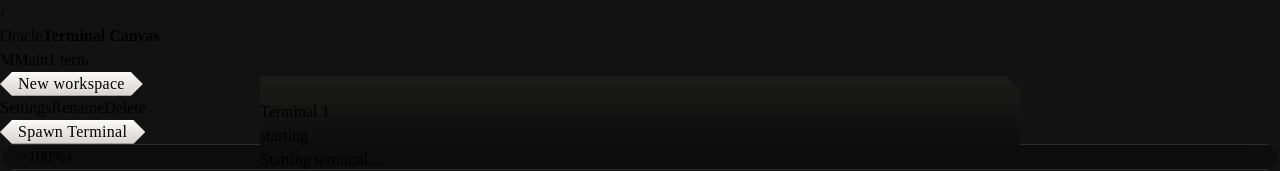
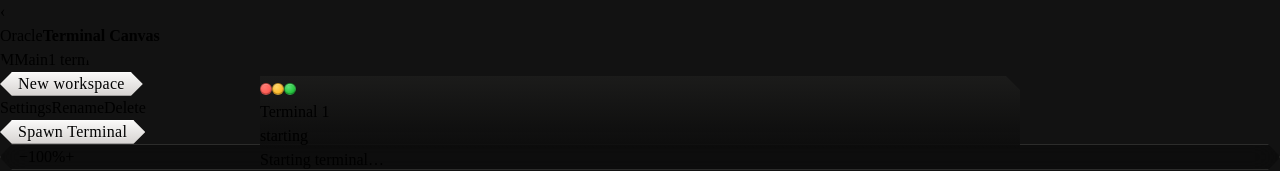
Before and after one commit to thehumanworks/baton, a React (Vite) app in the folder src/renderer/: page / in a window 1280 px wide. Both pictures are taken after a click on the button "Spawn Terminal". Shown: the top 171 px of the page. Built offline with nearby package versions, Linux system fonts and the light colour scheme; no server answers.

Commit message:
Use macOS traffic-light buttons on terminal windows
Replace the diamond/square/triangle stone-coloured window controls with
the standard macOS red/yellow/green traffic lights. Glyphs (×, −, +)
fade in on hover to match platform conventions.

```diff
--- a/src/renderer/src/components/TerminalWindow.tsx
+++ b/src/renderer/src/components/TerminalWindow.tsx
@@ -215,27 +215,37 @@
         onPointerUp={stopDrag}
         onPointerCancel={stopDrag}
       >
-        <div className="flex gap-[6px]">
+        <div className="traffic-lights group flex items-center gap-[8px]">
           <button
-            className="w-[11px] h-[11px] p-0 border-0 cursor-pointer bg-stone-300 hover:bg-stone-100 transition-colors"
-            style={{ clipPath: "polygon(50% 0, 100% 50%, 50% 100%, 0 50%)" }}
+            className="traffic-light traffic-light--close"
             type="button"
             onClick={props.onClose}
             aria-label="Close terminal"
-          />
+          >
+            <svg viewBox="0 0 10 10" aria-hidden="true">
+              <path d="M2.5 2.5 L7.5 7.5 M7.5 2.5 L2.5 7.5" />
+            </svg>
+          </button>
           <button
-            className="w-[11px] h-[11px] p-0 border-0 cursor-pointer bg-stone-500 hover:bg-stone-300 transition-colors"
+            className="traffic-light traffic-light--minimize"
             type="button"
             onClick={props.onToggleMinimized}
-            aria-label="Minimise terminal"
-          />
+            aria-label={terminal.minimized ? "Restore terminal" : "Minimise terminal"}
+          >
+            <svg viewBox="0 0 10 10" aria-hidden="true">
+              <path d="M2 5 H8" />
+            </svg>
+          </button>
           <button
-            className="w-[11px] h-[11px] p-0 border-0 cursor-pointer bg-stone-700 hover:bg-stone-400 transition-colors"
-            style={{ clipPath: "polygon(0 0, 100% 0, 100% 100%)" }}
+            className="traffic-light traffic-light--zoom"
             type="button"
             onClick={props.onToggleMinimized}
-            aria-label="Restore terminal"
-          />
+            aria-label={terminal.minimized ? "Restore terminal" : "Zoom terminal"}
+          >
+            <svg viewBox="0 0 10 10" aria-hidden="true">
+              <path d="M2.5 2.5 H7.5 V7.5 Z M7.5 7.5 H2.5 V2.5 Z" />
+            </svg>
+          </button>
         </div>
         <div
           className="overflow-hidden whitespace-nowrap text-ellipsis text-stone-200 text-[12px] font-medium tracking-wide"
--- a/src/renderer/src/styles.css
+++ b/src/renderer/src/styles.css
@@ -219,6 +219,61 @@
     backdrop-filter: blur(16px);
   }
 
+  /*
+   * macOS-style traffic light window controls.
+   * The glyphs render transparent by default and only fade in when the
+   * user hovers over the cluster, matching the standard macOS affordance.
+   */
+  .traffic-light {
+    width: 12px;
+    height: 12px;
+    padding: 0;
+    border: 0.5px solid rgba(0, 0, 0, 0.25);
+    border-radius: 9999px;
+    cursor: pointer;
+    display: inline-flex;
+    align-items: center;
+    justify-content: center;
+    box-shadow:
+      inset 0 0.5px 0 rgba(255, 255, 255, 0.35),
+      inset 0 -0.5px 0 rgba(0, 0, 0, 0.2);
+    transition: filter 120ms ease;
+  }
+
+  .traffic-light:focus-visible {
+    outline: 2px solid rgba(245, 245, 244, 0.7);
+    outline-offset: 2px;
+  }
+
+  .traffic-light--close {
+    background: radial-gradient(circle at 35% 30%, #ff7b72 0%, #ff5f57 60%, #e0443e 100%);
+  }
+
+  .traffic-light--minimize {
+    background: radial-gradient(circle at 35% 30%, #ffd66b 0%, #febc2e 60%, #d69d18 100%);
+  }
+
+  .traffic-light--zoom {
+    background: radial-gradient(circle at 35% 30%, #5fe07a 0%, #28c840 60%, #159a2f 100%);
+  }
+
+  .traffic-light svg {
+    width: 8px;
+    height: 8px;
+    stroke: rgba(0, 0, 0, 0.7);
+    stroke-width: 1.25;
+    stroke-linecap: round;
+    stroke-linejoin: round;
+    fill: none;
+    opacity: 0;
+    transition: opacity 100ms ease;
+  }
+
+  .traffic-lights:hover .traffic-light svg,
+  .traffic-light:focus-visible svg {
+    opacity: 1;
+  }
+
   .resize-handle::after {
     content: "";
     position: absolute;
```
